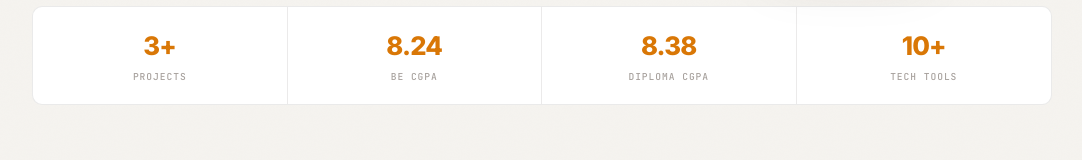
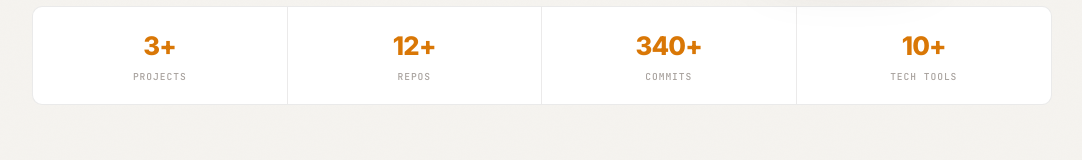
Before and after one commit to Yash-Shinde12/Portfolio, a React (Vite) app: page / in a window 1280 px wide. Shown: the part 536-696 px from the top of the page, without its empty margins (98-1180 px from the left). Built offline with nearby package versions, Linux system fonts and the light colour scheme.

Commit message:
Update Hero stats to GitHub metrics

```diff
--- a/src/config.ts
+++ b/src/config.ts
@@ -36,8 +36,8 @@ export const CONFIG = {
   // ── STATS (hero row) ──────────────────────────────────────
   stats: [
     { value: "3+", label: "Projects" },
-    { value: "8.24", label: "BE CGPA" },
-    { value: "8.38", label: "Diploma CGPA" },
+    { value: "12+", label: "Repos" },
+    { value: "340+", label: "Commits" },
     { value: "10+", label: "Tech Tools" },
   ],
 
```
